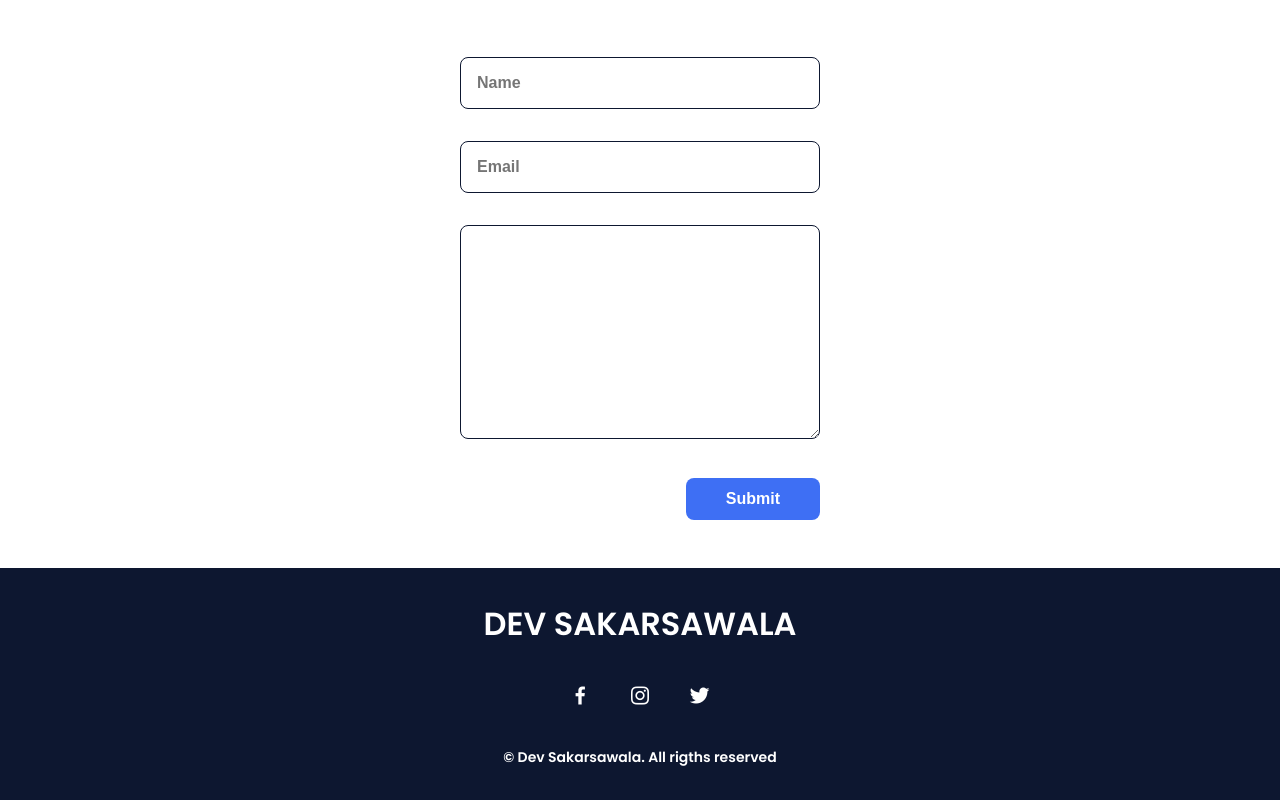
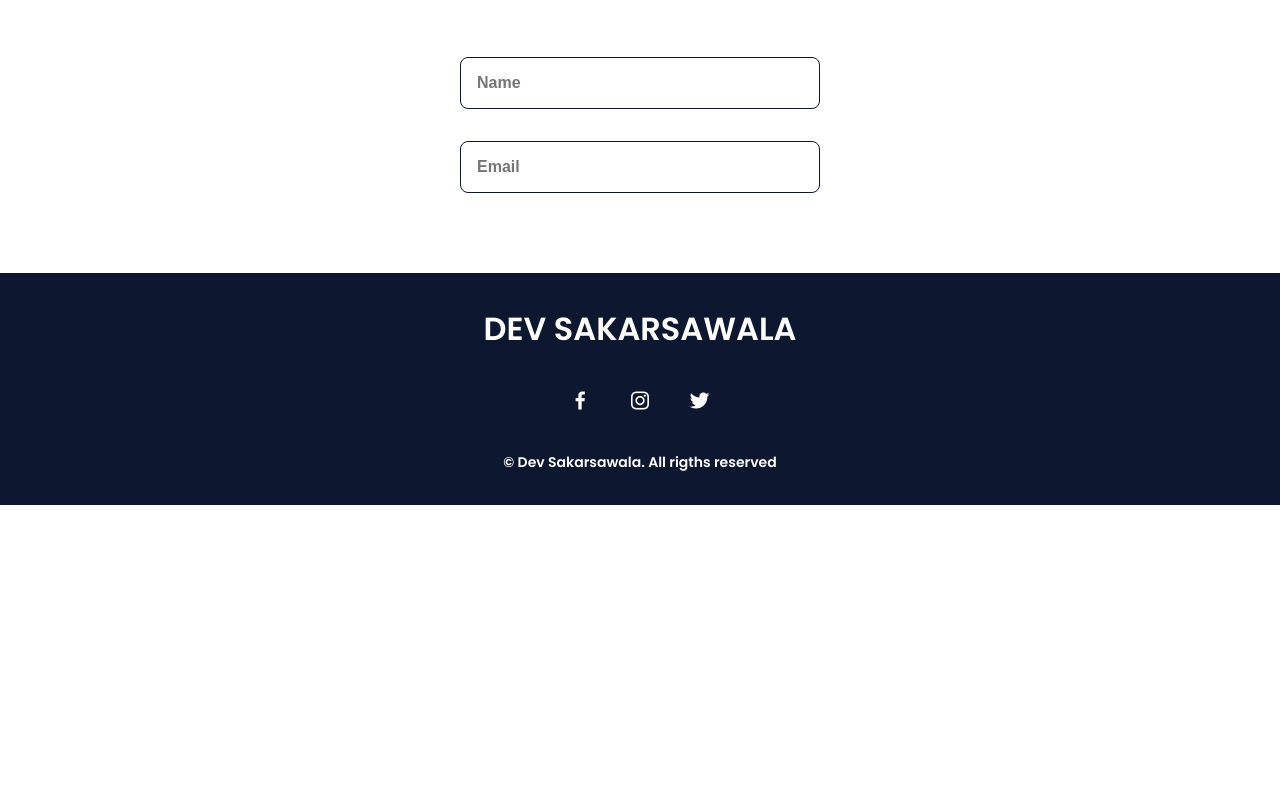
Before and after one commit to Dev4077/My_Portfolio, a plain HTML site: page index.html in a window 1280 px wide. Shown: the part 2918-3718 px from the top of the page. After the commit the page ends 3423 px from the top, so only its background shows below. Drawn offline with nearby package versions, Linux system fonts and the light colour scheme.

Commit message:
Update index.html

```diff
--- a/index.html
+++ b/index.html
@@ -287,8 +287,8 @@
 <!--                    <form action="" class="contact__form">-->
                         <input type="text" placeholder="Name" class="contact__input" name="name" required>
                         <input type="email" placeholder="Email" class="contact__input" name="email" required>
-                        <textarea name="" id="" cols="0" rows="10" class="contact__input"></textarea>
-                        <input type="submit" value="Submit" class="contact__button button">
+<!--                         <textarea name="" id="" cols="0" rows="10" class="contact__input"></textarea>
+                        <input type="submit" value="Submit" class="contact__button button"> -->
                     </form>
                 </div>
             </section>
```
